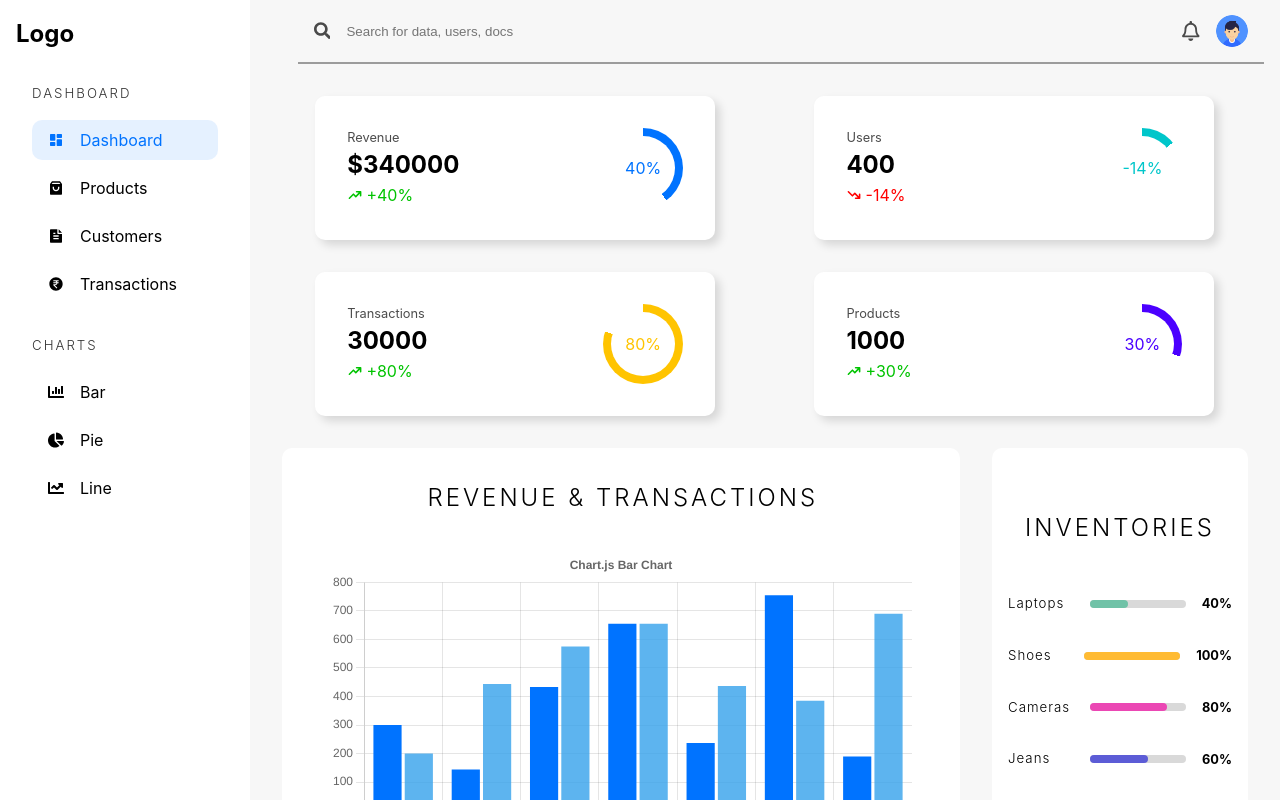
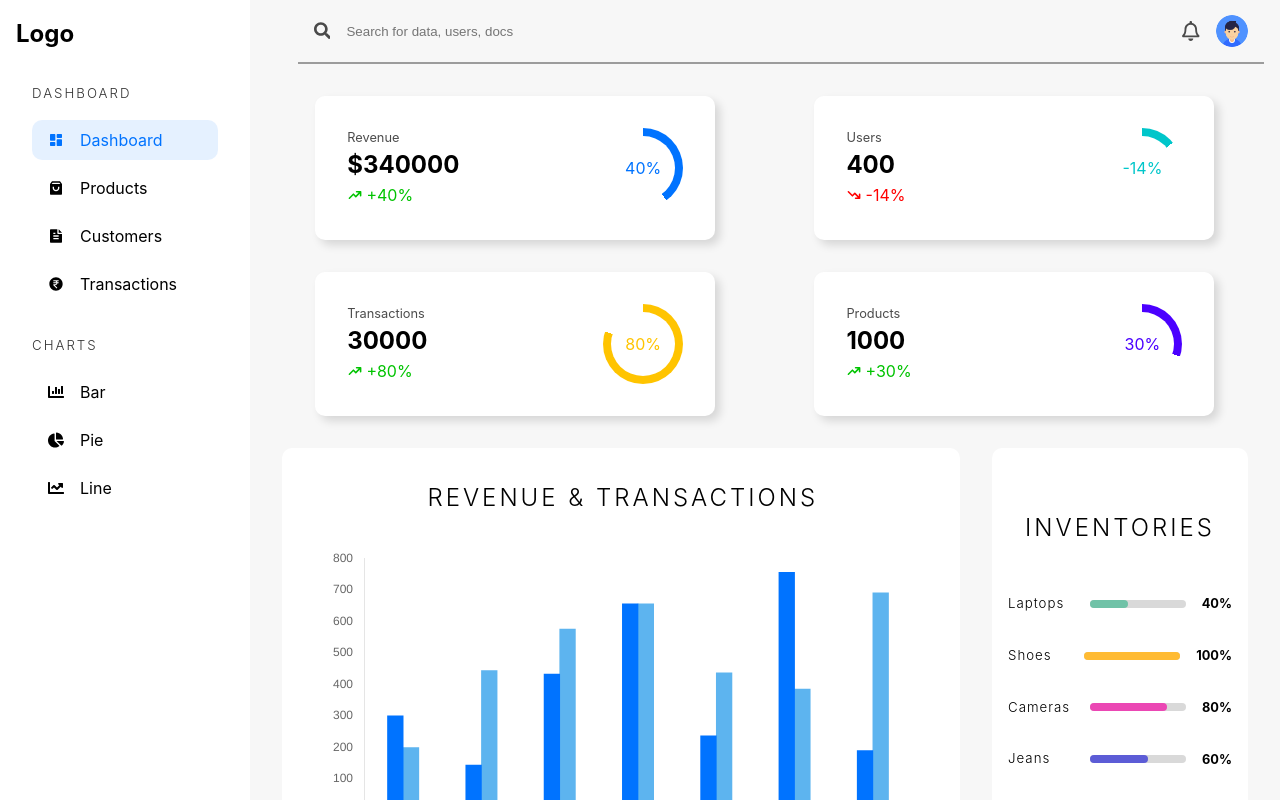
Before and after one commit to AaaSsHhUu/Ecommerce, a React (Vite) app in the folder ecommerce-frontend/: page /admin/dashboard in a window 1280 px wide. Built offline with nearby package versions, Linux system fonts and the light colour scheme.

Commit message:
modified Chart.tsx

```diff
--- a/ecommerce-frontend/src/components/Chart.tsx
+++ b/ecommerce-frontend/src/components/Chart.tsx
@@ -50,13 +50,24 @@ export const BarChart = ({
         plugins: {
           legend: {
             display : false,
-            position: 'top' as const,
           },
           title: {
-            display: true,
-            text: 'Chart.js Bar Chart',
+            display: false,
           },
         },
+        scales : {
+            y : {
+              beginAtZero : true,
+              grid : {
+                  display : false
+              }
+            },
+            x : {
+                grid : {
+                  display : false
+                }
+            }
+        }
       };
 
     const data : ChartData< "bar", number[], string > = {
@@ -65,12 +76,18 @@ export const BarChart = ({
             {
                 label : title1,
                 data : data1,
-                backgroundColor : bgColor1
+                backgroundColor : bgColor1,
+                barThickness : "flex",
+                barPercentage : 1,
+                categoryPercentage : 0.4
             },
             {
                 label : title2,
                 data : data2,
-                backgroundColor : bgColor2
+                backgroundColor : bgColor2,
+                barThickness : "flex",
+                barPercentage : 1,
+                categoryPercentage : 0.4
             },
         ]
     }
```
